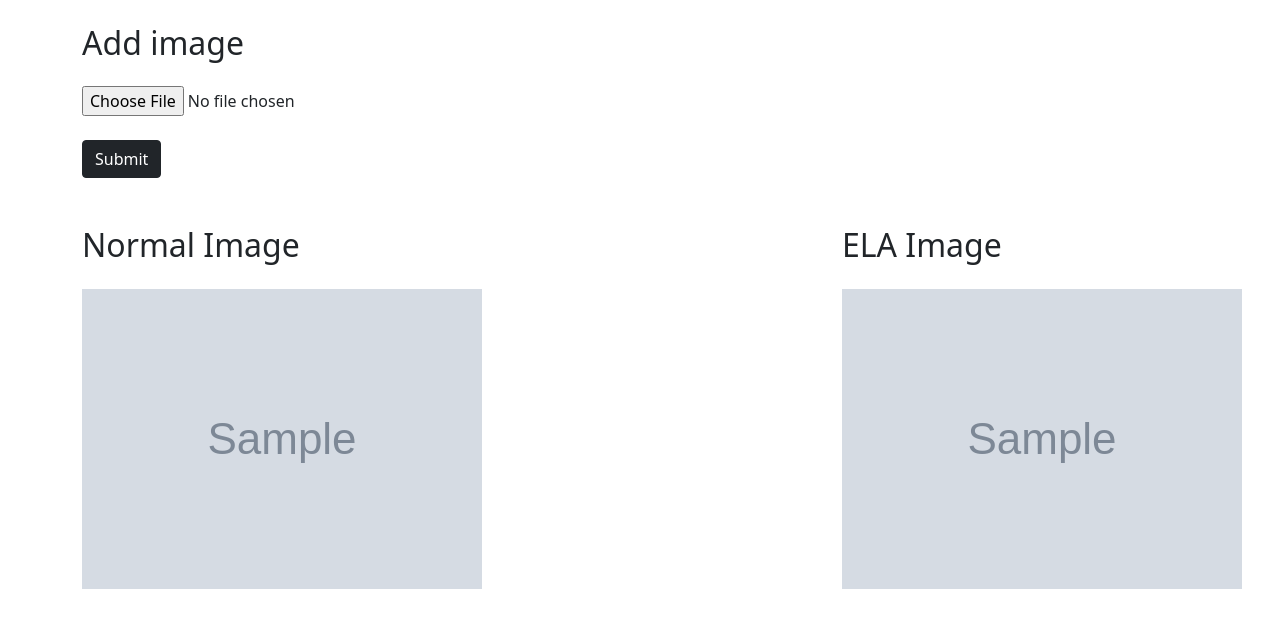
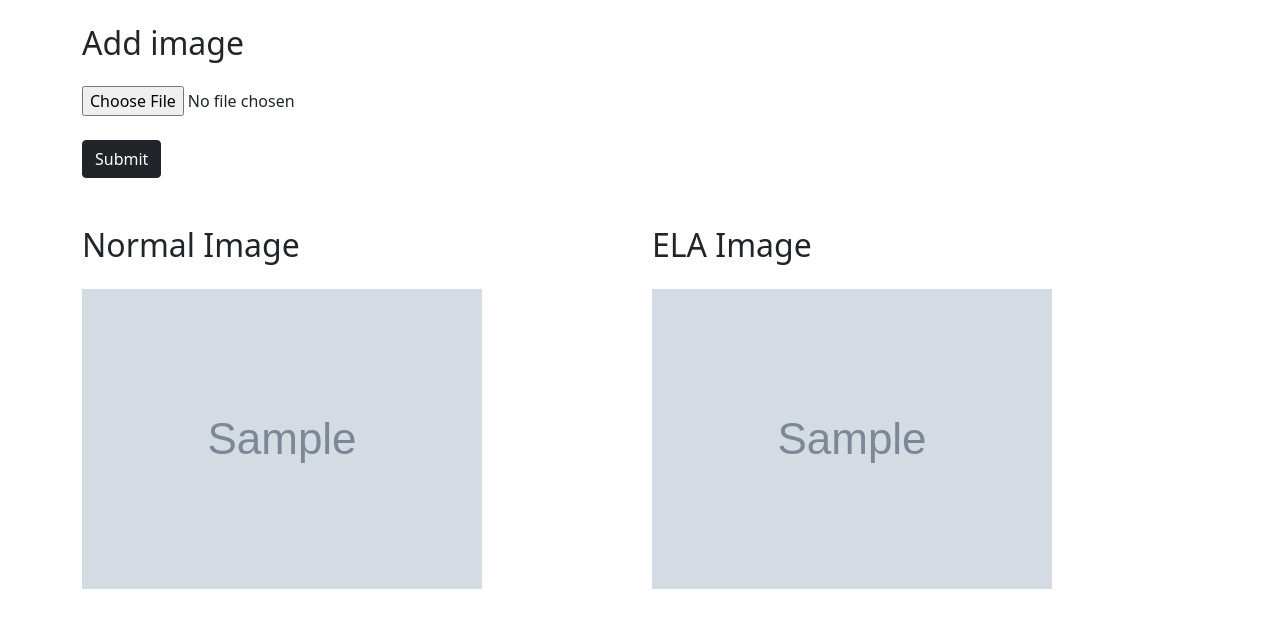
Before and after one commit to abhinavjha98/imagealter, a Django app: template templates/index.html in a window 1280 px wide. Shown: the part 56-684 px from the top of the page. Run offline with Django 3.2, Linux system fonts and the light colour scheme; the template is opened without the code that fills it: most values are stand-ins (such as "Sample title", 1, 10 or a date in 2020); grey boxes marked "Sample" are stand-in pictures.

Commit message:
Minor changes

```diff
--- a/templates/index.html
+++ b/templates/index.html
@@ -68,9 +68,9 @@
             <!-- <a class="btn btn-dark my-4" href="/">Return to Homepage</a> -->
 
         </div>
-        <div class="col-lg-4 col-md-2 col-sm-12 pb-4">
+        <div class="col-lg-2 col-md-1 col-sm-12 pb-4">
           </div>
-        <div class="col-lg-4 col-md-5 col-sm-12 pb-4">
+        <div class="col-lg-6 col-md-6 col-sm-12 pb-4">
           <h2 class="my-4">ELA Image</h2>
             <img src ="{{file_url}}">
             <!-- <a class="btn btn-dark my-4" href="/">Return to Homepage</a> -->
```
